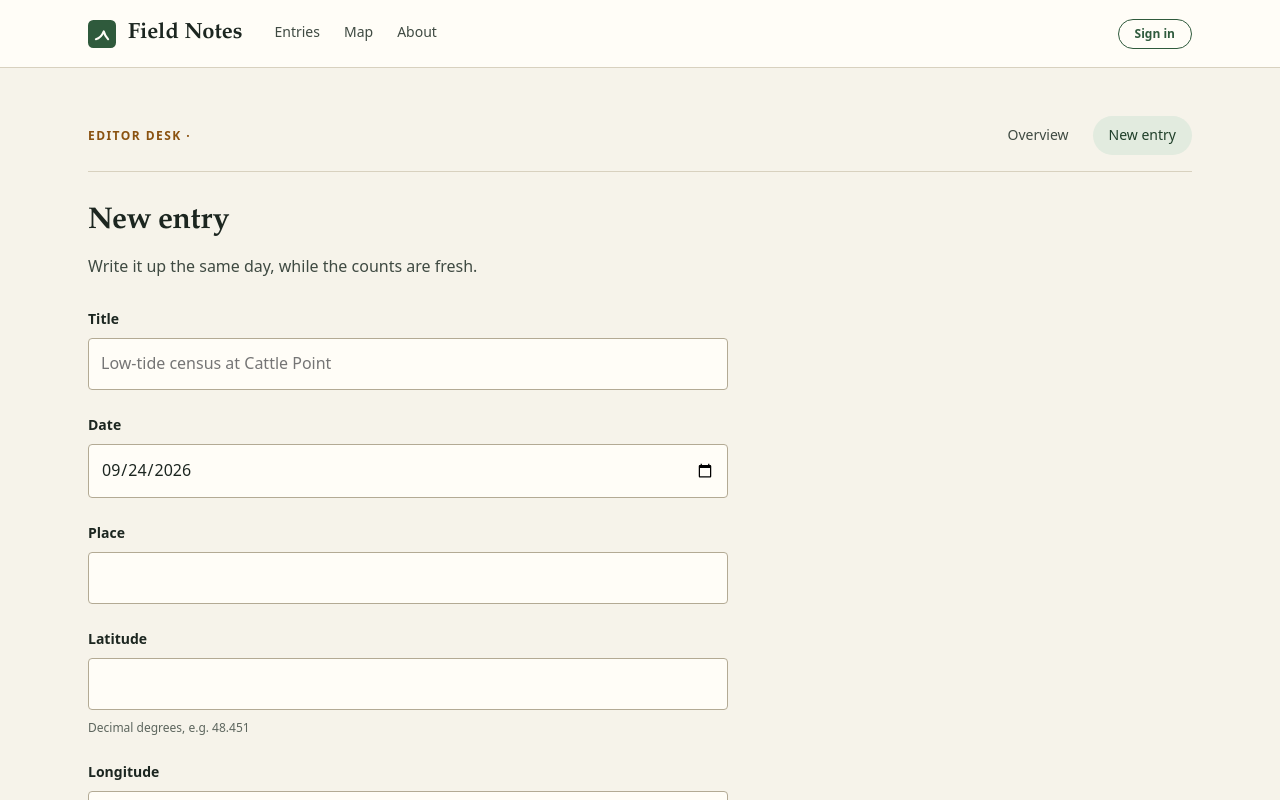
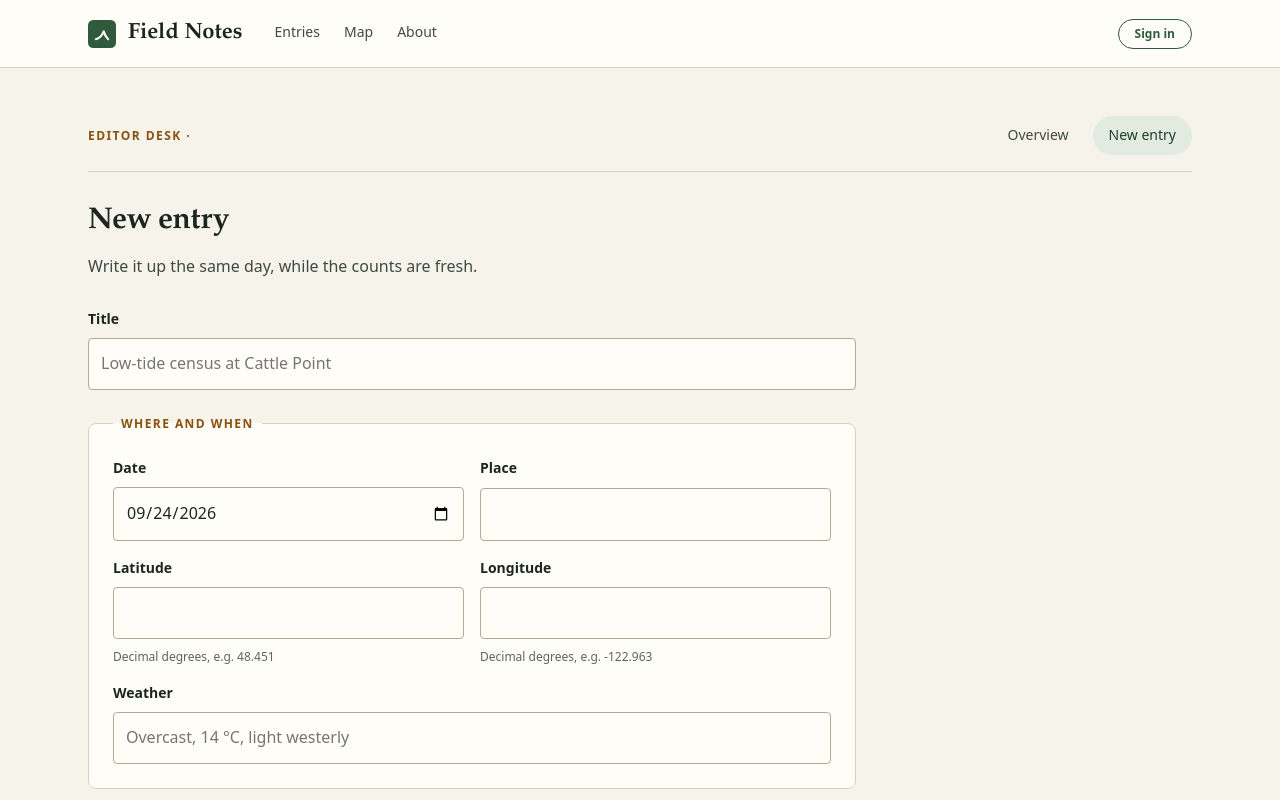
Before and after one commit to pristine-test-org/field-notes, a Nuxt app: page /admin/entries/new in a window 1280 px wide. Shown: the top 800 px of the page. Built offline with nearby package versions, Linux system fonts and the light colour scheme.

Commit message:
New entry form: group fields into where-and-when and what-you-saw

```diff
--- a/pages/admin/entries/new.vue
+++ b/pages/admin/entries/new.vue
@@ -16,30 +16,42 @@ const today = new Date().toISOString().slice(0, 10)
       <FormField label="Title" for="title">
         <input id="title" name="title" type="text" required placeholder="Low-tide census at Cattle Point" />
       </FormField>
+
+      <fieldset class="group">
+        <legend>Where and when</legend>
+        <div class="row">
           <FormField label="Date" for="date">
             <input id="date" name="date" type="date" :value="today" />
           </FormField>
           <FormField label="Place" for="place">
             <input id="place" name="place" type="text" required />
           </FormField>
+        </div>
+        <div class="row">
           <FormField label="Latitude" for="lat" hint="Decimal degrees, e.g. 48.451">
             <input id="lat" name="lat" type="text" inputmode="decimal" />
           </FormField>
           <FormField label="Longitude" for="lng" hint="Decimal degrees, e.g. -122.963">
             <input id="lng" name="lng" type="text" inputmode="decimal" />
           </FormField>
+        </div>
         <FormField label="Weather" for="weather">
           <input id="weather" name="weather" type="text" placeholder="Overcast, 14 °C, light westerly" />
         </FormField>
-      <FormField label="Tags" for="tags" hint="Comma separated, e.g. birds, wetland">
-        <input id="tags" name="tags" type="text" />
-      </FormField>
+      </fieldset>
+
+      <fieldset class="group">
+        <legend>What you saw</legend>
         <FormField label="Summary" for="summary" hint="One or two sentences for the entry card.">
           <textarea id="summary" name="summary" rows="3" />
         </FormField>
         <FormField label="Notes" for="body" hint="Leave a blank line between paragraphs.">
           <textarea id="body" name="body" rows="8" />
         </FormField>
+        <FormField label="Tags" for="tags" hint="Comma separated, e.g. birds, wetland">
+          <input id="tags" name="tags" type="text" />
+        </FormField>
+      </fieldset>
 
       <div class="actions">
         <AppButton type="submit">Publish entry</AppButton>
@@ -53,7 +65,7 @@ const today = new Date().toISOString().slice(0, 10)
 .new-entry {
   display: grid;
   gap: var(--space-4);
-  max-width: 40rem;
+  max-width: 48rem;
 }
 
 .new-entry h1 {
@@ -70,6 +82,31 @@ const today = new Date().toISOString().slice(0, 10)
   margin-top: var(--space-3);
 }
 
+.group {
+  margin: 0;
+  padding: var(--space-5);
+  display: grid;
+  gap: var(--space-4);
+  background: var(--color-paper-raised);
+  border: 1px solid var(--color-rule);
+  border-radius: var(--radius-md);
+}
+
+.group legend {
+  padding: 0 var(--space-2);
+  font-size: var(--text-xs);
+  font-weight: 600;
+  letter-spacing: var(--tracking-label);
+  text-transform: uppercase;
+  color: var(--color-ochre);
+}
+
+.row {
+  display: grid;
+  grid-template-columns: repeat(2, minmax(0, 1fr));
+  gap: var(--space-4);
+}
+
 .actions {
   display: flex;
   gap: var(--space-3);
@@ -84,4 +121,10 @@ const today = new Date().toISOString().slice(0, 10)
   background: var(--color-danger-tint);
   color: var(--color-danger);
 }
+
+@media (max-width: 40rem) {
+  .row {
+    grid-template-columns: 1fr;
+  }
+}
 </style>
```
Lines whose indentation alone changed are shown as unchanged.
